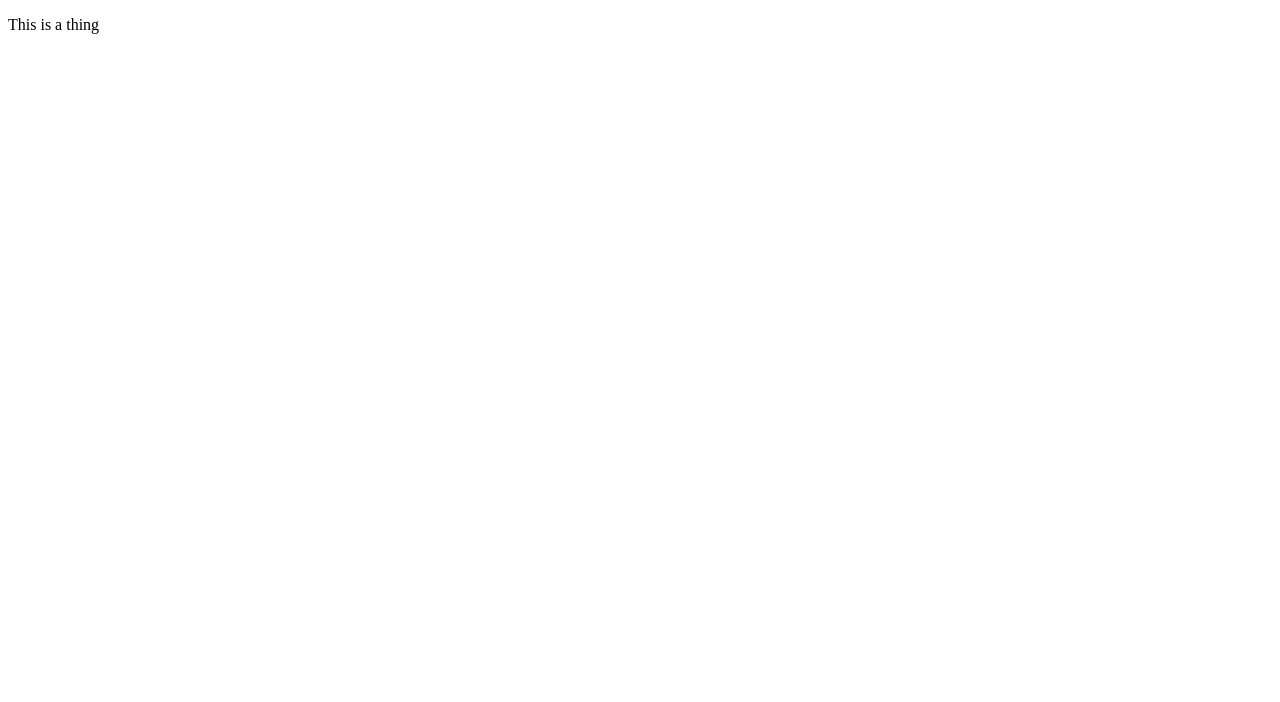
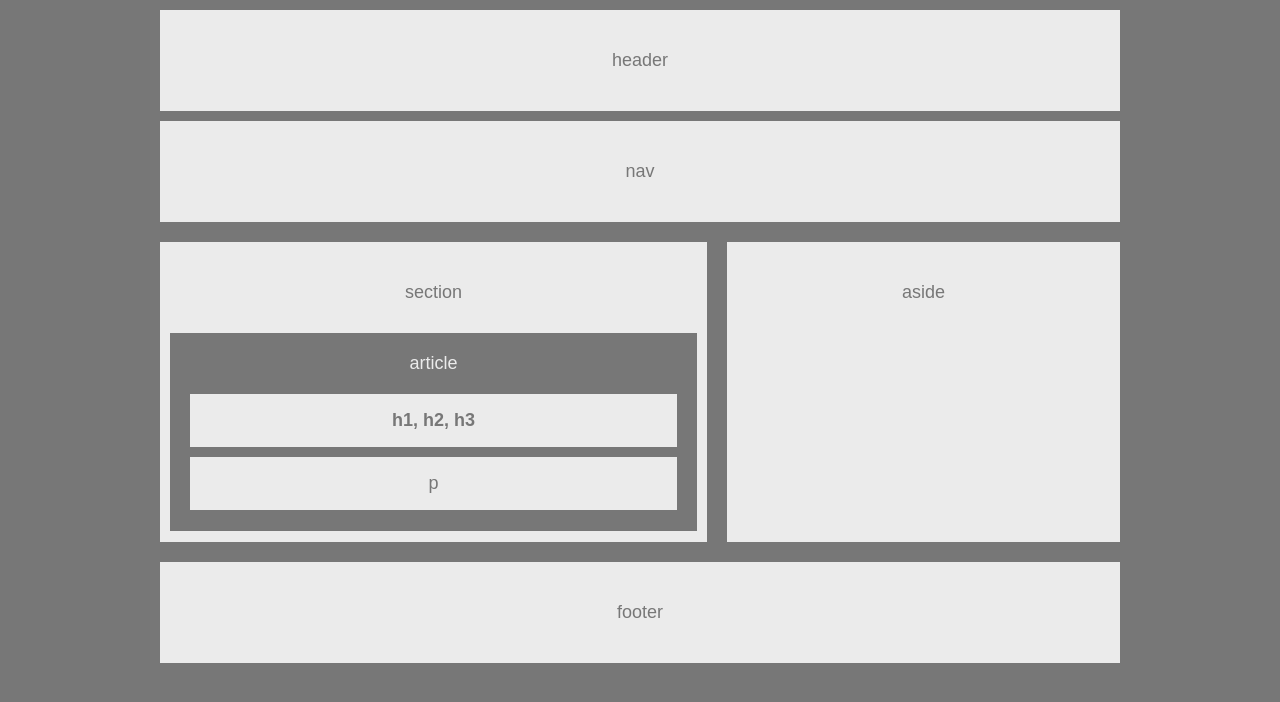
Before and after one commit to rwest88/gittygat, a plain HTML site: page assignments/wireframe/index.html in a window 1280 px wide. Drawn offline with Linux system fonts and the light colour scheme.

Commit message:
finished wireframe assignment

```diff
--- a/assignments/wireframe/index.html
+++ b/assignments/wireframe/index.html
@@ -4,9 +4,19 @@
     <meta charset="UTF-8">
     <meta name="viewport" content="width=device-width, initial-scale=1.0">
     <meta http-equiv="X-UA-Compatible" content="ie=edge">
+    <link rel="stylesheet" type="text/css" href="style.css">
     <title>Wireframe</title>
 </head>
 <body>
-    <p>This is a thing</p>
+    <header class="long">header</header>
+    <nav class="long">nav</nav>
+    <section>section
+        <article>article
+            <div>h1, h2, h3</div>
+            <p>p</p>
+        </article>
+    </section>
+    <aside>aside</aside>
+    <footer class="long">footer</footer>
 </body>
 </html>
--- /dev/null
+++ b/assignments/wireframe/reset.css
@@ -0,0 +1,147 @@
+/* http://meyerweb.com/eric/tools/css/reset/
+   v2.0 | 20110126
+   License: none (public domain)
+*/
+
+html,
+body,
+div,
+span,
+applet,
+object,
+iframe,
+h1,
+h2,
+h3,
+h4,
+h5,
+h6,
+p,
+blockquote,
+pre,
+a,
+abbr,
+acronym,
+address,
+big,
+cite,
+code,
+del,
+dfn,
+em,
+img,
+ins,
+kbd,
+q,
+s,
+samp,
+small,
+strike,
+strong,
+sub,
+sup,
+tt,
+var,
+b,
+u,
+i,
+center,
+dl,
+dt,
+dd,
+ol,
+ul,
+li,
+fieldset,
+form,
+label,
+legend,
+table,
+caption,
+tbody,
+tfoot,
+thead,
+tr,
+th,
+td,
+article,
+aside,
+canvas,
+details,
+embed,
+figure,
+figcaption,
+footer,
+header,
+hgroup,
+menu,
+nav,
+output,
+ruby,
+section,
+summary,
+time,
+mark,
+audio,
+video {
+
+  /* Box-model */
+  padding: 0;
+
+  /* Positioning */
+  margin: 0;
+  font: inherit;
+
+  /* Typography */
+  font-size: 100%;
+  vertical-align: baseline;
+
+  /* Visual */
+  border: 0;
+}
+
+/* HTML5 display-role reset for older browsers */
+article,
+aside,
+details,
+figcaption,
+figure,
+footer,
+header,
+hgroup,
+menu,
+nav,
+section {
+  display: block;
+}
+
+body {
+  line-height: 1;
+}
+
+ol,
+ul {
+  list-style: none;
+}
+
+blockquote,
+q {
+  quotes: none;
+}
+
+blockquote:before,
+blockquote:after,
+q:before,
+q:after {
+
+  /* Misc */
+  content: "";
+  content: none;
+}
+
+table {
+  border-spacing: 0;
+
+  /* Visual */
+  border-collapse: collapse;
+}
--- a/assignments/wireframe/style.css
+++ b/assignments/wireframe/style.css
@@ -1 +1,66 @@
-/* here is some stuff */
+* {
+    text-align: center;
+    box-sizing: border-box;
+}
+
+body {
+    color: #777;
+    font-family: Arial, Helvetica, sans-serif;
+    font-size: 18px;
+    background: #777;
+    margin: 0 auto;
+    width: 960px;
+}
+
+.long {
+    background: #ebebeb;
+    padding: 40px;
+    margin-top: 10px;
+}
+
+section {
+    float: left;
+    background: #ebebeb;
+    height: 300px;
+    width: 57%;
+    padding: 40px 10px 10px 10px;
+    margin: 20px 20px 20px 0px;
+}
+
+article {
+    background: #777;
+    color: #ebebeb;
+    height: 198px;
+    margin-top: 30px;
+    padding: 20px;
+}
+
+div {
+    background: #ebebeb;
+    color: #777;
+    margin-top: 20px;
+    padding: 16px;
+    font-weight: bold;
+}
+
+p {
+    background: #ebebeb;
+    color: #777;
+    padding: 16px;
+    margin-top: 10px;
+}
+
+aside {
+    float: left;
+    background: #ebebeb;
+    height: 300px;
+    width: 40.9%;
+    padding: 40px;
+    margin: 20px 0px;
+}
+
+footer {
+    clear: both;
+    overflow: auto;
+    margin-bottom: 150px;
+}
```
